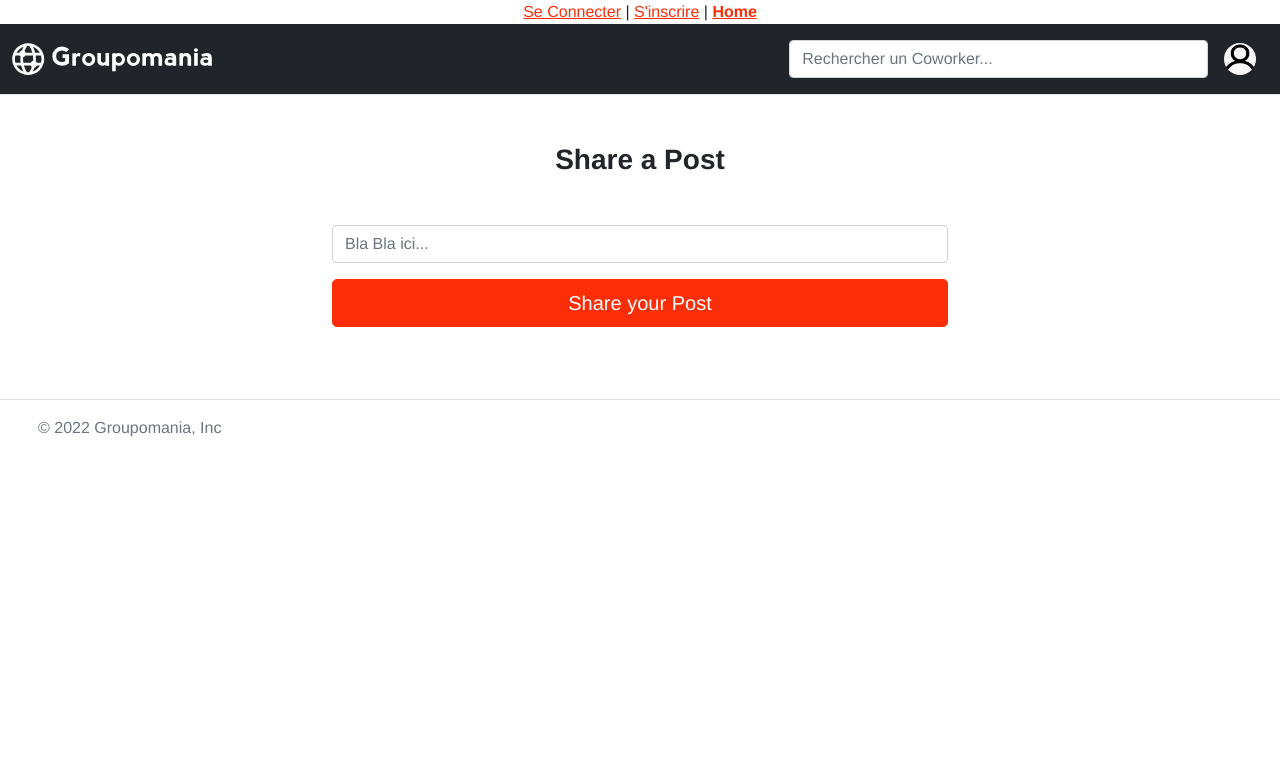
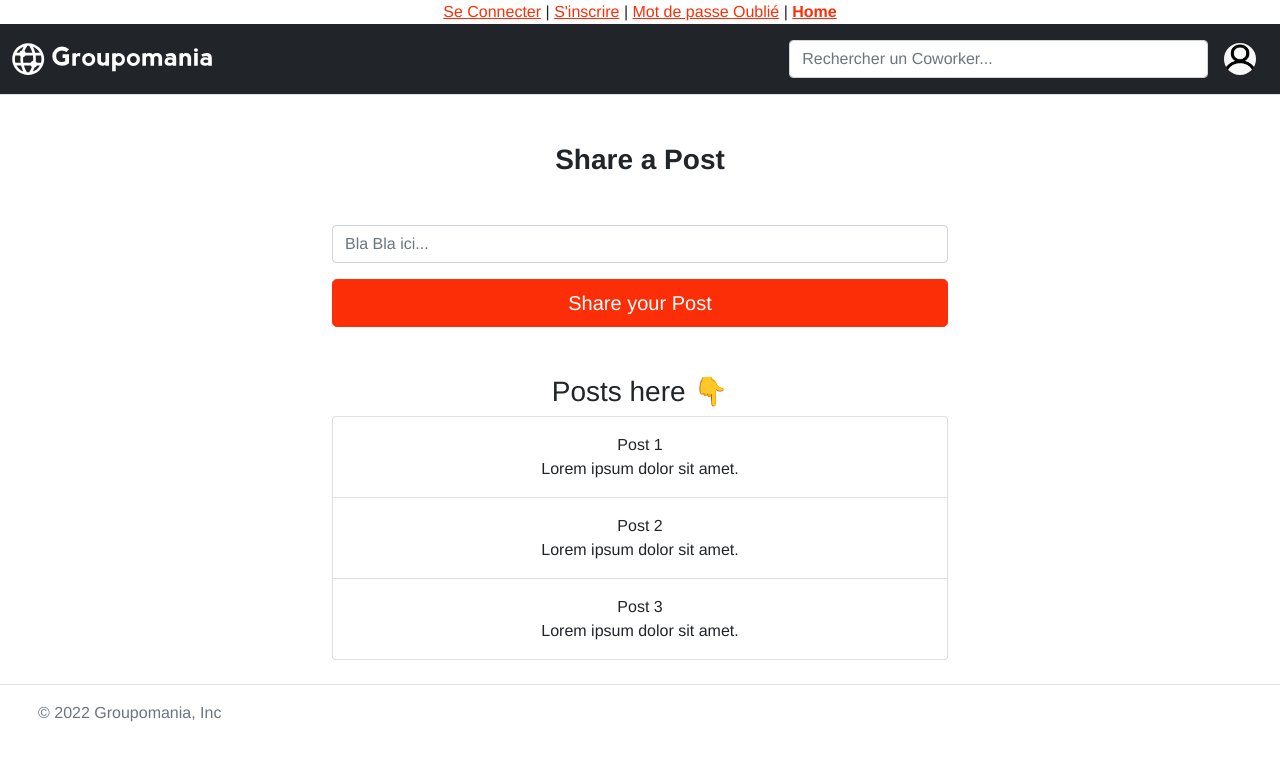
Before and after one commit to TomCharmasson/Projet_7--Groupomania, a Vue app in the folder frontend/: page / in a window 1280 px wide. Shown: the top 760 px of the page. Built offline with nearby package versions, Linux system fonts and the light colour scheme; no server answers.

Commit message:
Using axios

```diff
--- a/frontend/src/App.vue
+++ b/frontend/src/App.vue
@@ -1,6 +1,9 @@
 <template>
   <div id="nav">
-    <router-link to="/login">Se Connecter</router-link> | <router-link to="/signup">S'inscrire</router-link> | <router-link to="/">Home</router-link>
+    <router-link to="/login">Se Connecter</router-link> |
+    <router-link to="/signup">S'inscrire</router-link> |
+    <router-link to="/forgotten-password">Mot de passe Oublié</router-link> |
+    <router-link to="/">Home</router-link>
   </div>
   <router-view></router-view>
 </template>
--- a/frontend/src/components/PostList.vue
+++ b/frontend/src/components/PostList.vue
@@ -3,7 +3,8 @@
     <h3>Posts here 👇</h3>
     <ul class="list-group">
       <li class="list-group-item py-3" v-for="(post, index) in posts" :key="index">
-                {{ post.post }}
+        {{ post.title }} <br>
+        {{ post.content }}
       </li>
     </ul>
   </div>
@@ -12,11 +13,44 @@
 <script>
 export default {
   name: "PostList",
-    props: {
-        posts: {
-            type: Array,
-            required: true,
+  data() {
+    return {
+      posts: [
+        {
+          title: "Post 1",
+          content: "Lorem ipsum dolor sit amet.",
         },
+        {
+          title: "Post 2",
+          content: "Lorem ipsum dolor sit amet.",
+        },
+        {
+          title: "Post 3",
+          content: "Lorem ipsum dolor sit amet.",
+        },
+      ],
+    };
+  },
+  methods: {
+      getPosts() {
+        this.axios
+          .get("https://jsonplaceholder.typicode.com/posts")
+          .then((response) => {
+            this.posts = response.data;
+          })
+          .catch((error) => {
+            console.log(error);
+          });
+      },
+    // getAllPosts() {
+    //   const token = this.$store.getters.getToken; // Récupère le token du store
+    //   const config = {
+    //     headers: { Authorization: `Bearer ${token}` }, // Ajoute le token dans les headers
+    //   };
+    //   this.axios
+    //     .get("/api/post", config)
+    //     .then((response) => { this.posts = response.data });
+    // },
   },
 };
 </script>
--- a/frontend/src/store/index.js
+++ b/frontend/src/store/index.js
@@ -1,22 +1,18 @@
-import { createStore } from 'vuex'
-
+import { createStore } from "vuex";
 
 const store = createStore({
-  modules: {},
-  state() {
-    return {
+  state: { // Corespond au data du store
       token: null,
-    };
+  },
+  getters: { // Corespond au computed du store
+    getToken(state) {
+      return state.token;
+    },
   },
   // Setters
-  mutations: {
+  mutations: { // Corespond au methods du store
     setToken(state, value) {
       state.token = value;
-    },
-  },
-  getters: {
-    getToken: (state) => {
-      return state.token;
     },
   },
   actions: {
@@ -25,6 +21,7 @@ const store = createStore({
       context.commit("setToken", value);
     },
   },
+  modules: {},
 });
 
 export default store;
--- a/frontend/src/views/Home.vue
+++ b/frontend/src/views/Home.vue
@@ -2,7 +2,7 @@
   <div class="home">
     <Header />
     <Post @post-submitted="addPost" />
-    <PostList v-if="posts.length" :posts="posts" />
+    <PostList/>
     <Footer />
   </div>
 </template>
@@ -30,11 +30,12 @@ export default {
   },
   created() {
     const token = this.$store.getters.getToken; // Récupère le token du store
-    console.log(token);
     const config = {
       headers: { Authorization: `Bearer ${token}` }, // Ajoute le token dans les headers
     };
-    this.axios.get("/api/post", config).then((response) => {
+    this.axios
+      .get("/api/post", config)
+      .then((response) => {
       console.log(response.data);
     });
   },
```
Lines whose indentation alone changed are shown as unchanged.
